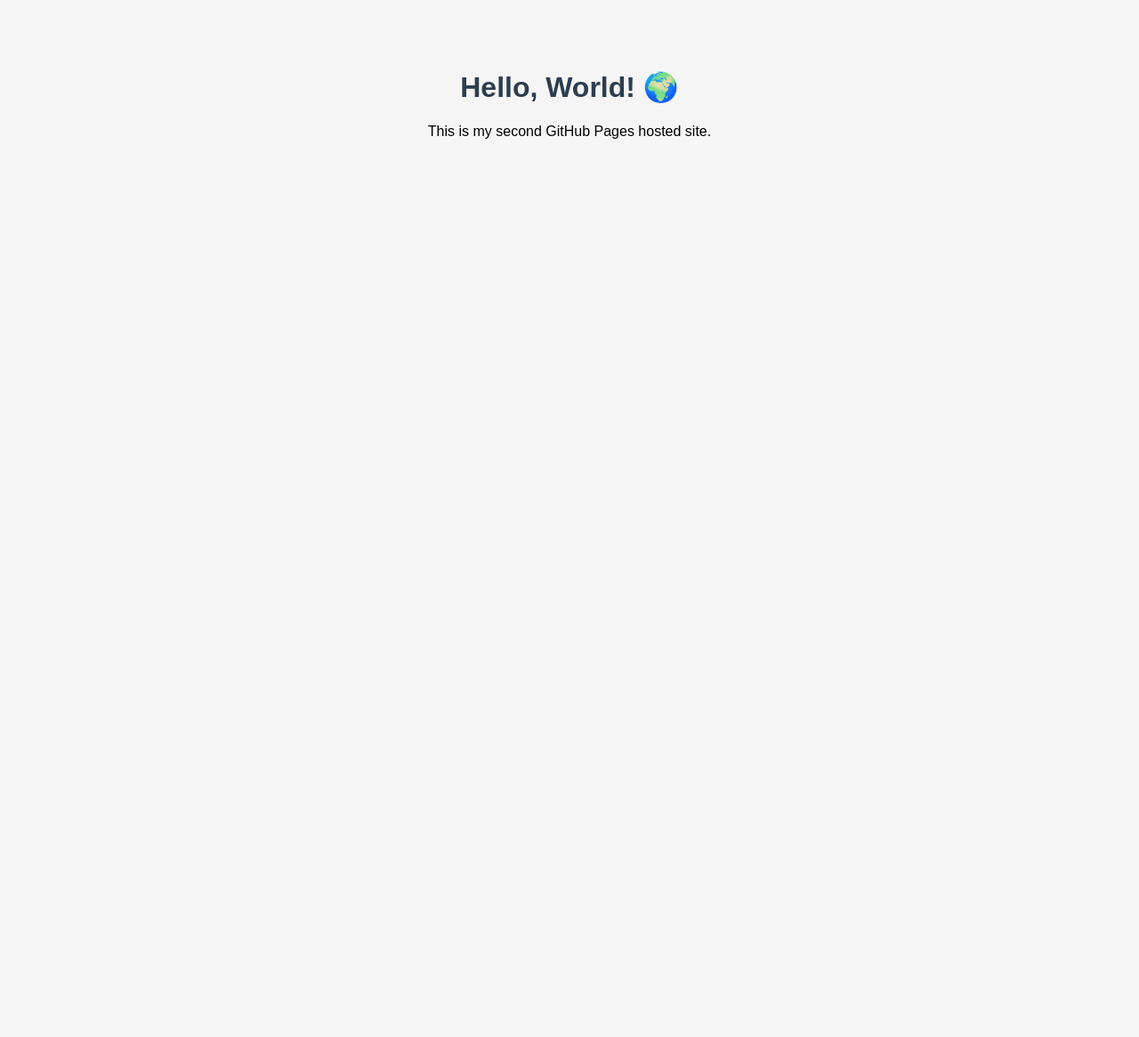
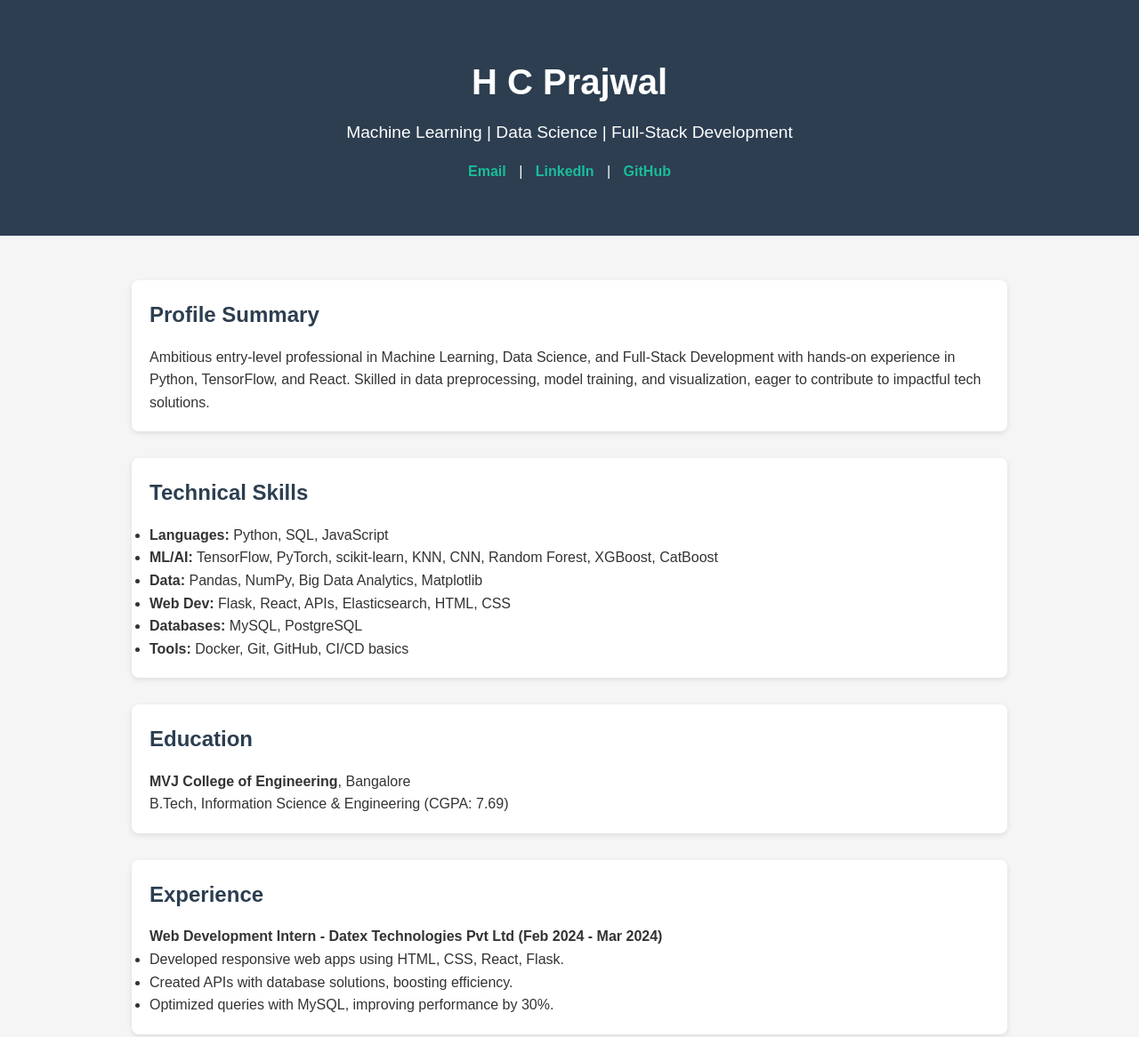
Before and after one commit to hcprajwal9901/task_6_github_pages, a plain HTML site: page index.html in a window 1280 px wide. Shown: the top 1166 px of the page at 89% size. Before the commit the page ends 800 px from the top, so only its background shows below. Drawn offline with Linux system fonts and the light colour scheme.

Commit message:
added style.css

```diff
--- a/index.html
+++ b/index.html
@@ -1,23 +1,87 @@
 <!DOCTYPE html>
 <html lang="en">
 <head>
-  <meta charset="UTF-8" />
-  <meta name="viewport" content="width=device-width, initial-scale=1.0" />
-  <title>My GitHub Pages Site</title>
-  <style>
-    body {
-      font-family: Arial, sans-serif;
-      background: #f5f5f5;
-      text-align: center;
-      padding: 50px;
-    }
-    h1 {
-      color: #2c3e50;
-    }
-  </style>
+  <meta charset="UTF-8">
+  <meta name="viewport" content="width=device-width, initial-scale=1.0">
+  <title>H C Prajwal - Portfolio</title>
+  <link rel="stylesheet" href="style.css">
 </head>
 <body>
-  <h1>Hello, World! 🌍</h1>
-  <p>This is my second GitHub Pages hosted site.</p>
+  <header>
+    <div class="container">
+      <h1>H C Prajwal</h1>
+      <p>Machine Learning | Data Science | Full-Stack Development</p>
+      <div class="links">
+        <a href="mailto:hcprajwal9901@gmail.com">Email</a> |
+        <a href="https://linkedin.com/in/h-c-prajwal-b063b024b" target="_blank">LinkedIn</a> |
+        <a href="https://github.com/hcprajwal9901" target="_blank">GitHub</a>
+      </div>
+    </div>
+  </header>
+
+  <main class="container">
+    <section>
+      <h2>Profile Summary</h2>
+      <p>Ambitious entry-level professional in Machine Learning, Data Science, and Full-Stack Development with hands-on experience in Python, TensorFlow, and React. Skilled in data preprocessing, model training, and visualization, eager to contribute to impactful tech solutions.</p>
+    </section>
+
+    <section>
+      <h2>Technical Skills</h2>
+      <ul>
+        <li><b>Languages:</b> Python, SQL, JavaScript</li>
+        <li><b>ML/AI:</b> TensorFlow, PyTorch, scikit-learn, KNN, CNN, Random Forest, XGBoost, CatBoost</li>
+        <li><b>Data:</b> Pandas, NumPy, Big Data Analytics, Matplotlib</li>
+        <li><b>Web Dev:</b> Flask, React, APIs, Elasticsearch, HTML, CSS</li>
+        <li><b>Databases:</b> MySQL, PostgreSQL</li>
+        <li><b>Tools:</b> Docker, Git, GitHub, CI/CD basics</li>
+      </ul>
+    </section>
+
+    <section>
+      <h2>Education</h2>
+      <p><b>MVJ College of Engineering</b>, Bangalore<br>B.Tech, Information Science & Engineering (CGPA: 7.69)</p>
+    </section>
+
+    <section>
+      <h2>Experience</h2>
+      <p><b>Web Development Intern - Datex Technologies Pvt Ltd (Feb 2024 - Mar 2024)</b></p>
+      <ul>
+        <li>Developed responsive web apps using HTML, CSS, React, Flask.</li>
+        <li>Created APIs with database solutions, boosting efficiency.</li>
+        <li>Optimized queries with MySQL, improving performance by 30%.</li>
+      </ul>
+    </section>
+
+    <section>
+      <h2>Projects</h2>
+      <ul>
+        <li><b>Deep Learning for Cyber Security</b> – Ensemble classifiers for intrusion detection.</li>
+        <li><b>Face Detection System</b> – Real-time face recognition with CNN + OpenCV.</li>
+        <li><b>Virtual Mechanic</b> – AI-powered vehicle assistance using NLP & multimedia input.</li>
+      </ul>
+    </section>
+
+    <section>
+      <h2>Certifications</h2>
+      <ul>
+        <li>Web Development Bootcamp (Udemy, 2023)</li>
+        <li>AI/ML in Drone Tech (IIT-HYD TIHAN & Masai School, 2025)</li>
+      </ul>
+    </section>
+
+    <section>
+      <h2>Languages</h2>
+      <p>English (Fluent), Kannada (Native), Hindi (Proficient), Telugu (Conversational)</p>
+    </section>
+
+    <section>
+      <h2>Extra-Curricular</h2>
+      <p>Go-karting, Travelling, Exploring new technologies</p>
+    </section>
+  </main>
+
+  <footer>
+    <p>&copy; 2025 H C Prajwal | Built with ❤️ using HTML & CSS</p>
+  </footer>
 </body>
 </html>
--- /dev/null
+++ b/style.css
@@ -0,0 +1,68 @@
+/* Reset */
+* {
+  margin: 0;
+  padding: 0;
+  box-sizing: border-box;
+}
+
+body {
+  font-family: Arial, sans-serif;
+  line-height: 1.6;
+  background: #f5f5f5;
+  color: #333;
+}
+
+.container {
+  width: 80%;
+  margin: auto;
+  padding: 20px;
+}
+
+header {
+  background: #2c3e50;
+  color: #fff;
+  padding: 40px 0;
+  text-align: center;
+}
+
+header h1 {
+  margin-bottom: 10px;
+  font-size: 2.5rem;
+}
+
+header p {
+  margin-bottom: 15px;
+  font-size: 1.2rem;
+}
+
+header .links a {
+  color: #1abc9c;
+  text-decoration: none;
+  margin: 0 10px;
+  font-weight: bold;
+}
+
+header .links a:hover {
+  text-decoration: underline;
+}
+
+section {
+  margin: 30px 0;
+  padding: 20px;
+  background: #fff;
+  border-radius: 8px;
+  box-shadow: 0 2px 6px rgba(0,0,0,0.1);
+}
+
+section h2 {
+  margin-bottom: 15px;
+  color: #2c3e50;
+}
+
+footer {
+  text-align: center;
+  padding: 15px;
+  background: #2c3e50;
+  color: #fff;
+  margin-top: 30px;
+}
```
